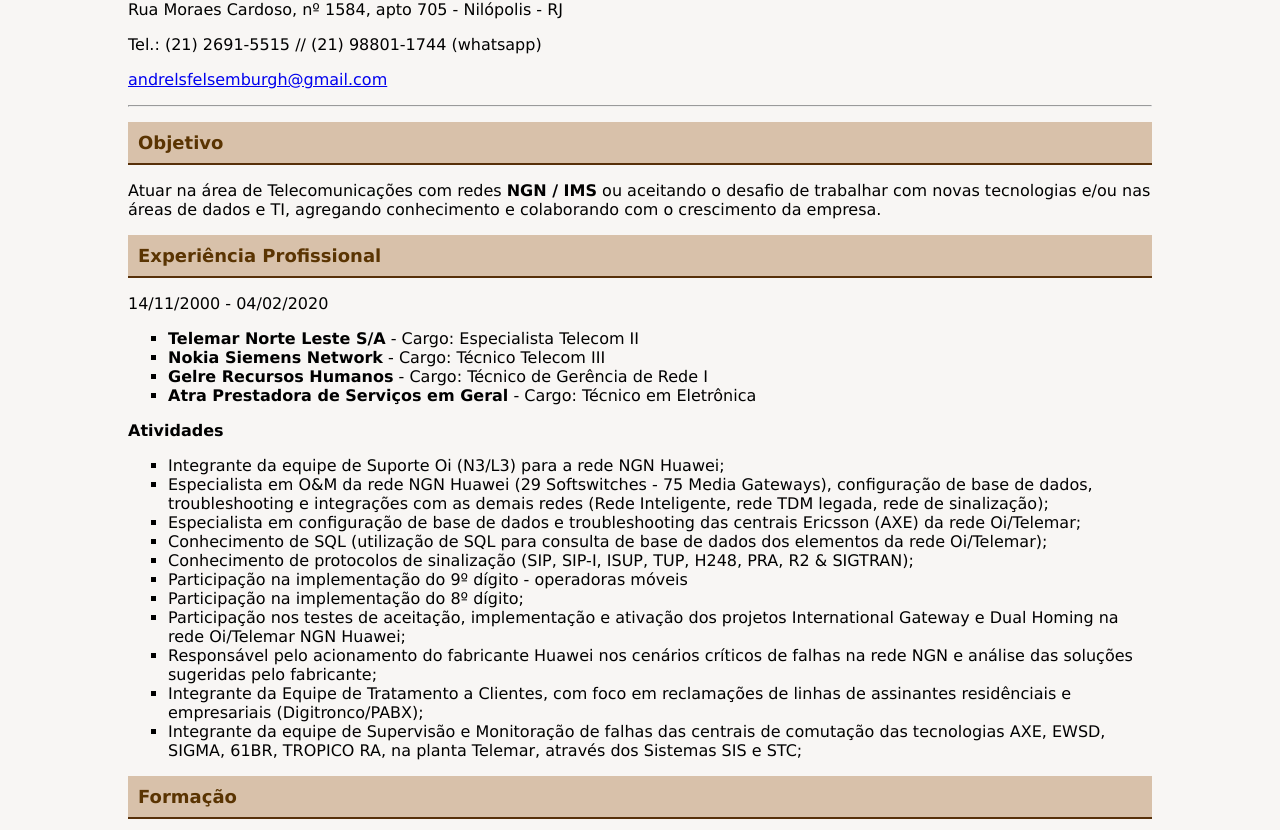
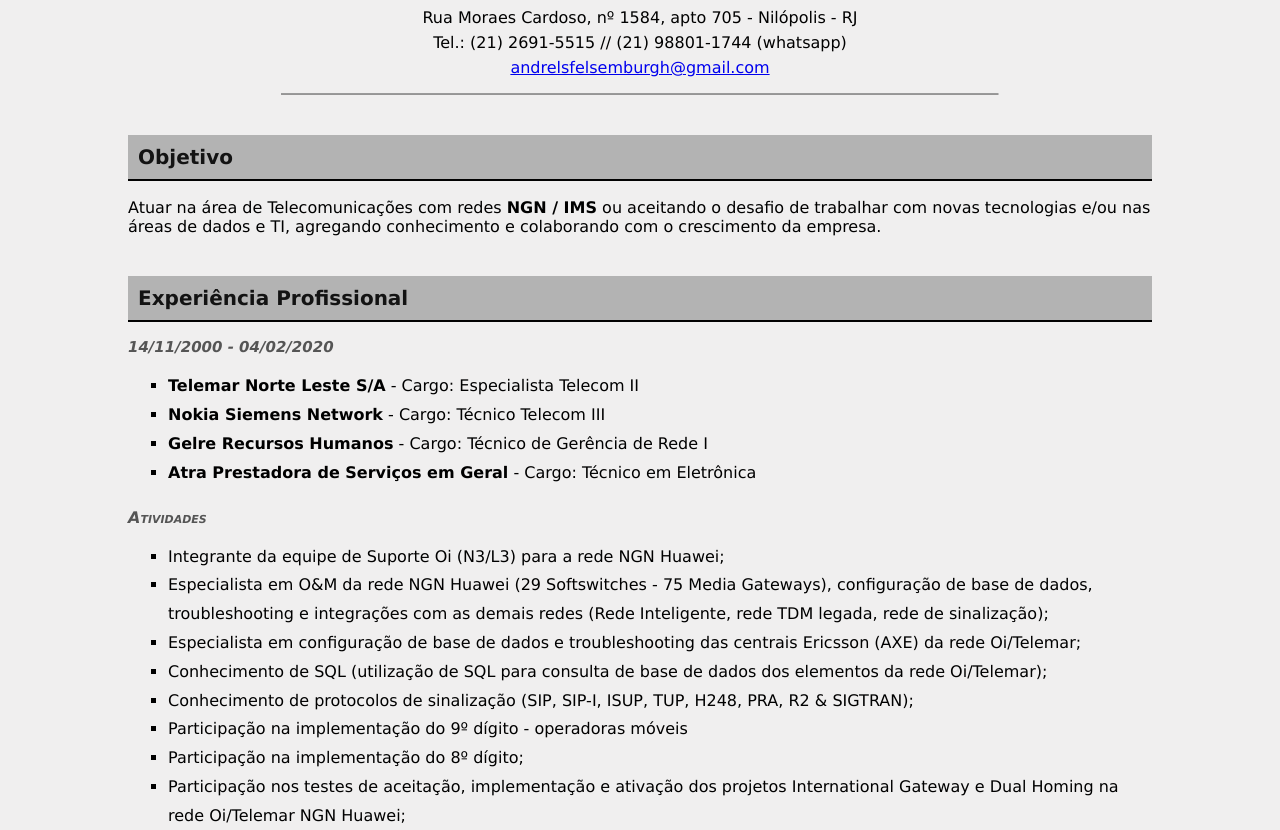
Before and after one commit to AndreFelsemburgh/curriculo, a plain HTML site: page index.html in a window 1280 px wide. Shown: the part 69-899 px from the top of the page. Drawn offline with Linux system fonts and the light colour scheme.

Commit message:
continuei trabalhando nos estilos
Complementei os estilos e removi a tag <hr> abaixo do nome

```diff
--- a/estilos/style.css
+++ b/estilos/style.css
@@ -4,21 +4,57 @@
 }
 
 body {
-    background-color: #f8f6f4;
+    background-color: #f0efef;
     width: 80%;
     margin: auto;
 }
 
 h1 {
-    font-size: 20px;
+    font-size: 30px;
     text-align: center;
+    border-bottom: 2px solid #00000060;
+    padding-bottom: 10px;
 }
 
 h2 {
-    font-size: 18px;
-    background-color: #d8c1aa;
+    font-size: 20px;
+    background-color: #b3b3b3;
     padding: 10px;
-    border-bottom: 2px solid #573009;
-    color: #5a3402;
-    margin-top: 15px;
+    border-bottom: 2px solid #020202;
+    color: #131313;
+    margin-top: 40px;
 }
+
+h3 {
+    font-variant-caps: petite-caps;
+    font-style: italic;
+    font-weight: 600;
+    color: #555555;
+    margin-top: 20px;
+}
+
+hr {
+    border-bottom: 1px solid#00000060;
+    width: 70%;
+}
+
+li {
+    line-height: 1.8em;
+}
+
+.dados_pessoais {
+    text-align: center;
+    margin-top: -10px;
+}
+
+.nome_instituicao {
+    margin-bottom: 30px;
+    margin-top: -10px;
+}
+
+.data {
+    font-size: 15px;
+    font-weight: 600;
+    font-style: oblique;
+    color: #555555;
+}
--- a/index.html
+++ b/index.html
@@ -9,17 +9,17 @@
 </head>
 <body>
     <h1>André Luis da Silva Felsemburgh</h1>
-    <hr>
-    <p>Rua Moraes Cardoso, nº 1584, apto 705 - Nilópolis - RJ</p>
-    <p>Tel.: (21) 2691-5515 // (21) 98801-1744 (whatsapp) </p>
-    <p><a href="mailto:andrelsfelsemburgh@gmail.com">andrelsfelsemburgh@gmail.com</a></p>
+
+    <p class="dados_pessoais">Rua Moraes Cardoso, nº 1584, apto 705 - Nilópolis - RJ</p>
+    <p class="dados_pessoais">Tel.: (21) 2691-5515 // (21) 98801-1744 (whatsapp) </p>
+    <p class="dados_pessoais"><a href="mailto:andrelsfelsemburgh@gmail.com">andrelsfelsemburgh@gmail.com</a></p>
     <hr>
 
     <h2>Objetivo</h2>
     <p>Atuar na área de Telecomunicações com redes <strong>NGN / IMS</strong> ou aceitando o desafio de trabalhar com novas tecnologias e/ou nas áreas de dados e TI, agregando conhecimento e colaborando com o crescimento da empresa.</p>
 
     <h2>Experiência Profissional</h2>
-    <p>14/11/2000 - 04/02/2020</p>
+    <p class="data">14/11/2000 - 04/02/2020</p>
     <ul type="square">
         <li><strong>Telemar Norte Leste S/A</strong> - Cargo: Especialista Telecom II</li>
         <li><strong>Nokia Siemens Network</strong> - Cargo: Técnico Telecom III</li>
@@ -44,11 +44,11 @@
 
     <h2>Formação</h2>
     <p>Ensino Médio: Técnico em Eletrônica</p>
-    <p><strong>Associação Brasileira de Ensino Universitário - ABEU</strong></p>
+    <p class="nome_instituicao"><strong>Associação Brasileira de Ensino Universitário - ABEU</strong></p>
 
     <h2>Idiomas</h2>
     <p>Inglês: Intermediário (leitura, escrita e conversação)</p>
-    <p><strong>CNA</strong></p>
+    <p class="nome_instituicao"><strong>CNA</strong></p>
 
     <h2>Cursos de extensão</h2>
     <ul type="square">
```
